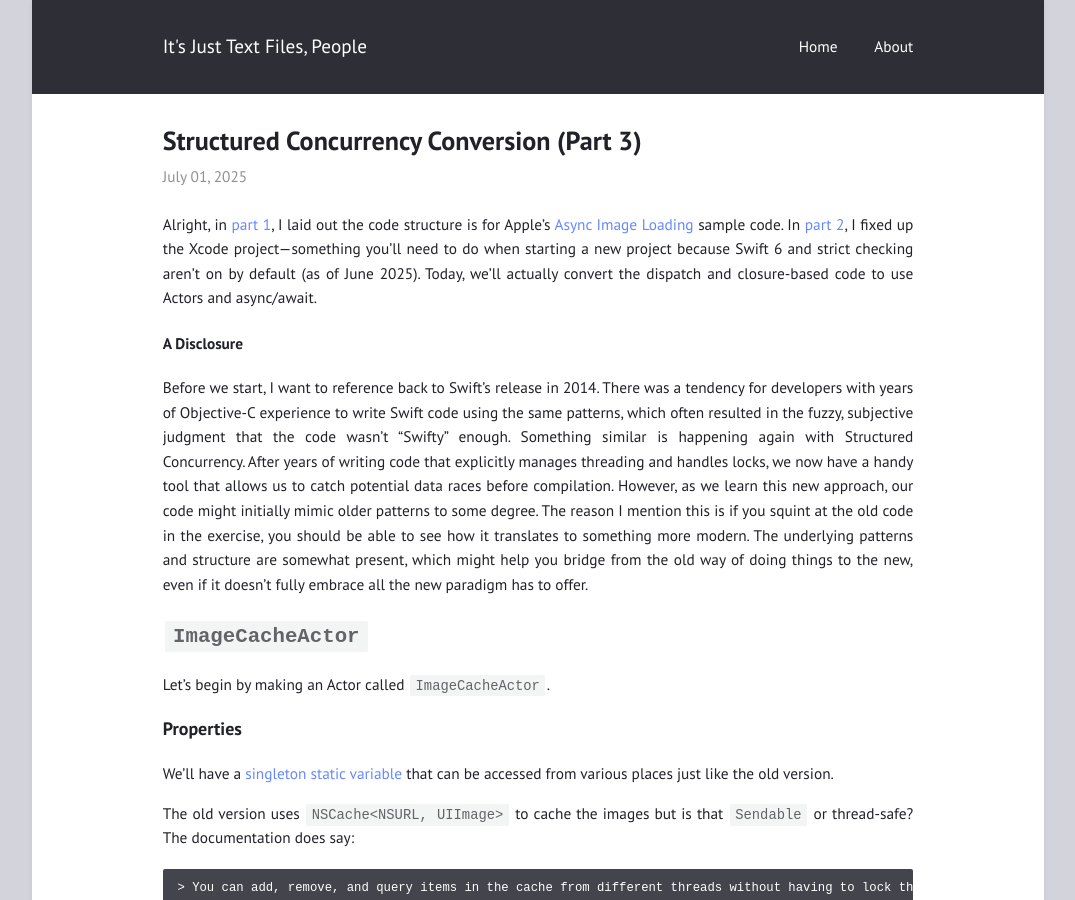
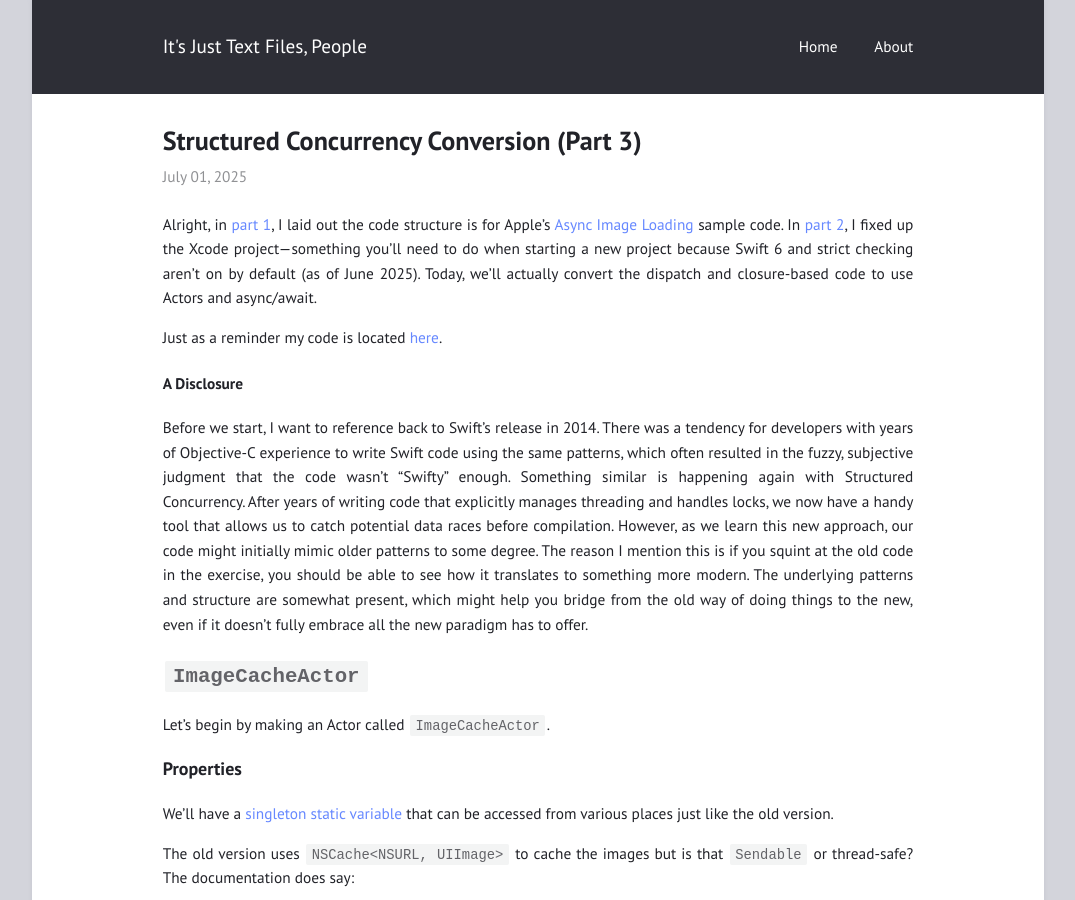
Before and after one commit to jacobvanorder/jacobvanorder.github.io, a Jekyll site: the page built from _posts/2025-06-20-structured-concurrency-conversion-part-3.md, in a window 1280 px wide and 900 px high. Shown: the whole window, without its empty margins (102-1177 px from the left). Built offline with Jekyll 4.4.1, drawn with Linux system fonts in a browser that asks for light colours.

Commit message:
Added link to my repo to part 3

```diff
--- a/_posts/2025-06-20-structured-concurrency-conversion-part-3.md
+++ b/_posts/2025-06-20-structured-concurrency-conversion-part-3.md
@@ -5,6 +5,8 @@ date: 2025-07-01 10:49 -0500
 ---
 
 Alright, in [part 1](/structured-concurrency-conversion-part-1), I laid out the code structure is for Apple's [Async Image Loading](https://developer.apple.com/documentation/uikit/asynchronously-loading-images-into-table-and-collection-views) sample code. In [part 2](/structured-concurrency-conversion-part-2), I fixed up the Xcode project—something you'll need to do when starting a new project because Swift 6 and strict checking aren't on by default (as of June 2025). Today, we'll actually convert the dispatch and closure-based code to use Actors and async/await.
+
+Just as a reminder my code is located [here](https://github.com/jacobvanorder/StructuredConcurrencyAsynchronouslyLoadingImagesIntoTableAndCollectionViews).
 
 #### A Disclosure
 
```
